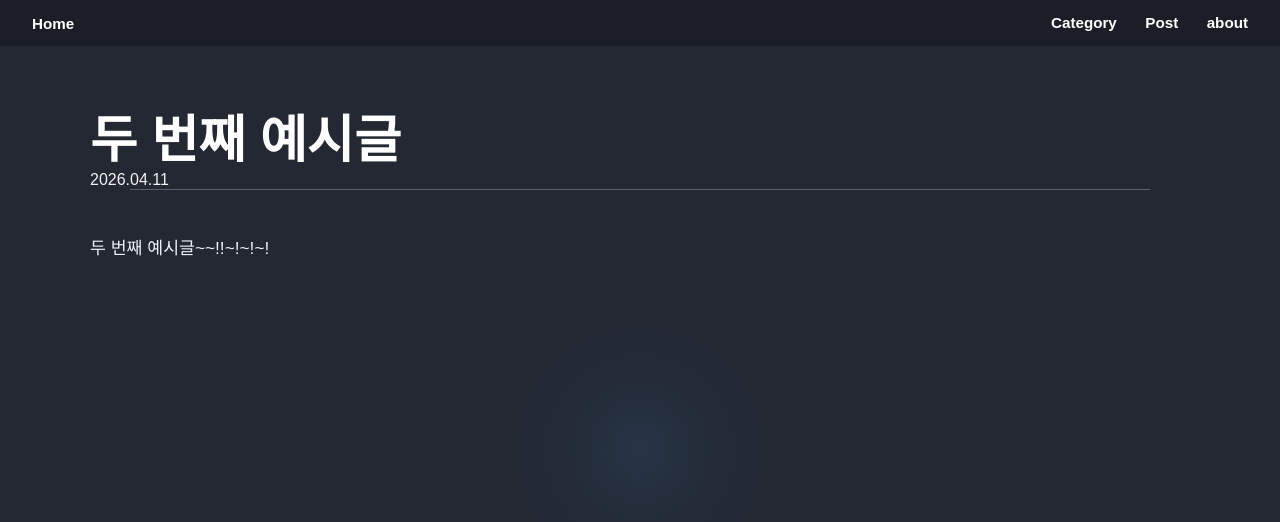
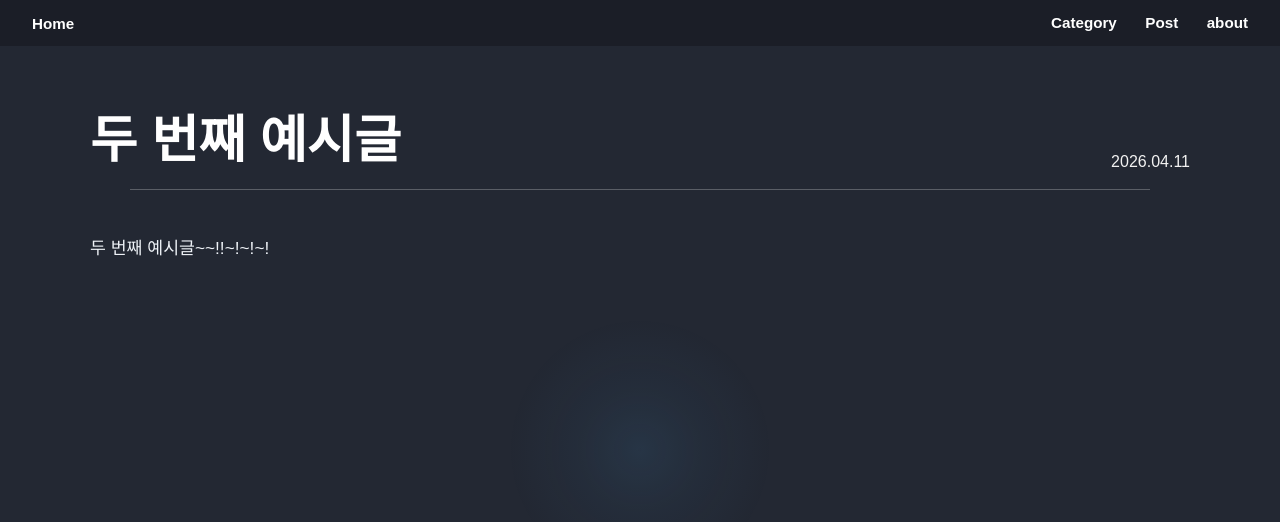
Before and after one commit to nonono2525/nonono2525.github.io, a Jekyll site: the page built from _posts/2026-04-11-second.md, in a window 1280 px wide and 900 px high. Shown: the top 522 px of the window. Built offline with Jekyll 4.4.1, drawn with Linux system fonts in a browser that asks for light colours.

Commit message:
Update post-detail.html

```diff
--- a/_layouts/post-detail.html
+++ b/_layouts/post-detail.html
@@ -23,8 +23,11 @@
 
   <main class="post-detail-page">
   <article class="post-detail-article">
+    <div class="post-detail-header">
       <h1 class="post-detail-title">{{ page.title }}</h1>
       <p class="post-detail-meta">{{ page.date | date: "%Y.%m.%d" }}</p>
+    </div>
+
     <hr class="section-divider">
 
     <div class="post-detail-content">
```
Lines whose indentation alone changed are shown as unchanged.
